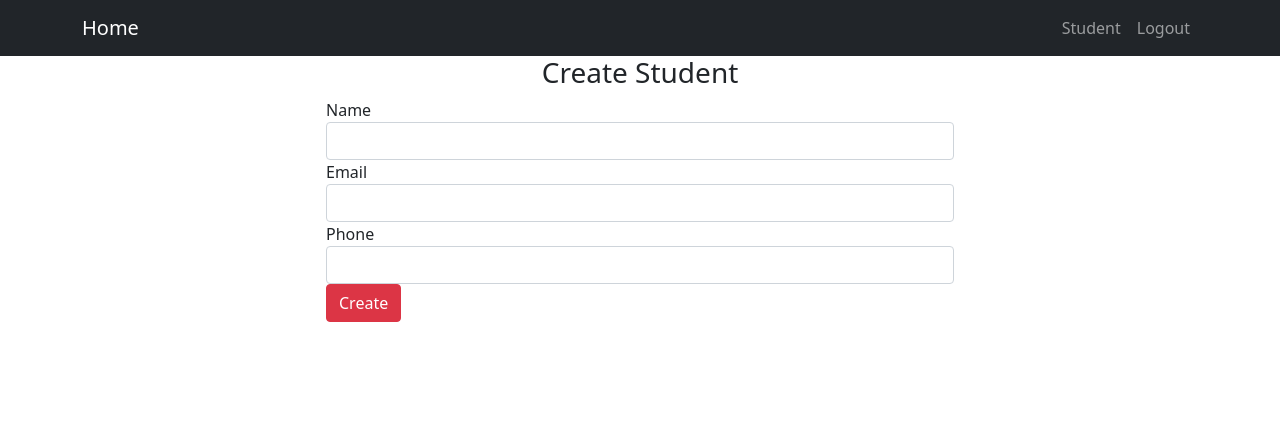
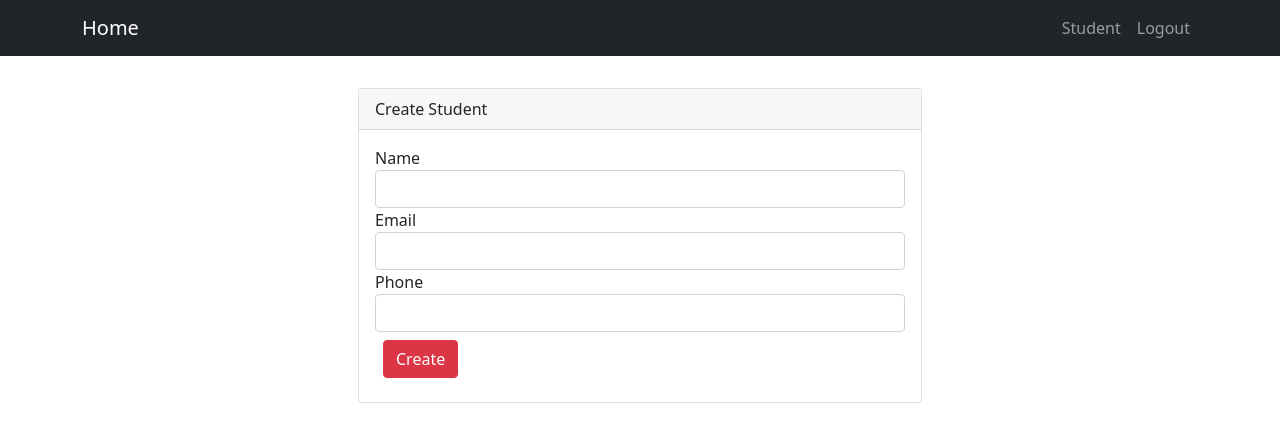
Before and after one commit to khushbu212/MajorProject, a Vue app in the folder client/authapp/: page /student/add in a window 1280 px wide. Shown: the top 442 px of the page. Built offline with nearby package versions, Linux system fonts and the light colour scheme; sample sign-in values are in the browser's storage; what vue-sweetalert2 would draw is missing.

Commit message:
Changed Add Student form layout.

```diff
--- a/client/authapp/src/App.vue
+++ b/client/authapp/src/App.vue
@@ -45,3 +45,9 @@ export default {
   },
 }
 </script>
+
+<style>
+.card {
+  margin: 2em;
+}
+</style>
--- a/client/authapp/src/components/student/CreateComponent.vue
+++ b/client/authapp/src/components/student/CreateComponent.vue
@@ -1,7 +1,9 @@
 <template>
   <div class="row justify-content-center">
-    <div class="col-md-6">
-      <h3 class="text-center">Create Student</h3>
+    <div class="col-6">
+      <div class="card">
+        <div class="card-header">Create Student</div>
+        <div class="card-body">
           <form @submit.prevent="handleSubmitForm">
             <div class="form-group">
               <label>Name</label>
@@ -34,9 +36,11 @@
             </div>
 
             <div class="form-group">
-          <button class="btn btn-danger btn-block">Create</button>
+              <button class="btn btn-danger btn-block create-btn">Create</button>
             </div>
           </form>
+        </div>
+      </div>
     </div>
   </div>
 </template>
@@ -80,3 +84,9 @@ export default {
   },
 };
 </script>
+
+<style scoped>
+.create-btn{
+    margin: 0.5em;
+}
+</style>
--- a/client/authapp/src/components/student/ListComponent.vue
+++ b/client/authapp/src/components/student/ListComponent.vue
@@ -126,9 +126,7 @@ export default {
 .btn-success {
   margin-right: 10px;
 }
-.card {
-  margin: 2em;
-}
+
 
 .add-student-btn {
   float: right;
```
Lines whose indentation alone changed are shown as unchanged.
